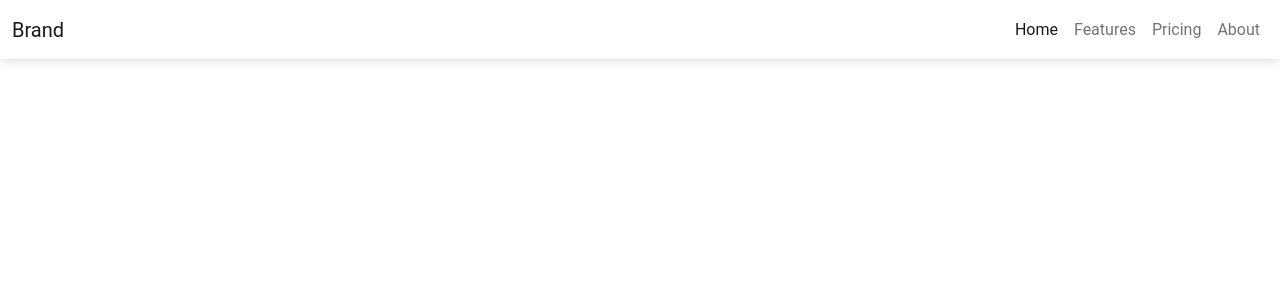
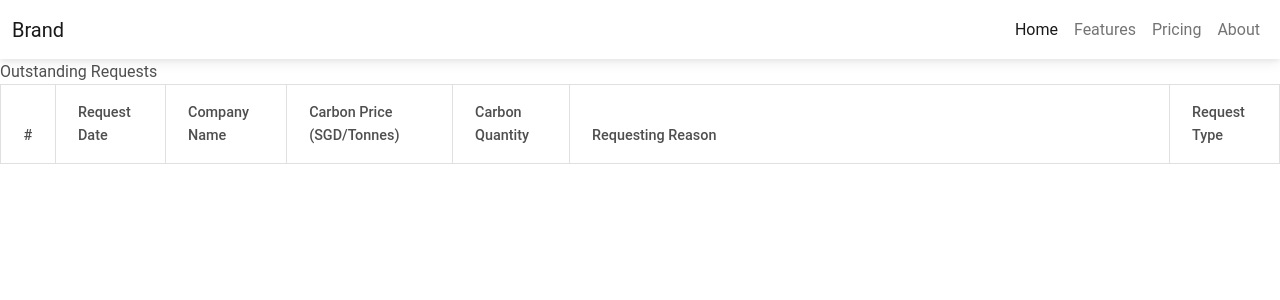
Before and after one commit to glenyoo/dbshack, a React (Create React App) app in the folder frontend/: page / in a window 1280 px wide. Shown: the top 300 px of the page. Built offline with nearby package versions, Linux system fonts and the light colour scheme.

Commit message:
add request container component

```diff
--- a/frontend/package.json
+++ b/frontend/package.json
@@ -3,9 +3,11 @@
   "version": "0.1.0",
   "private": true,
   "dependencies": {
+    "bootstrap": "^5.3.3",
     "cra-template": "1.2.0",
     "mdb-react-ui-kit": "^9.0.0",
     "react": "^18.3.1",
+    "react-bootstrap": "^2.10.7",
     "react-dom": "^18.3.1",
     "react-router-dom": "^7.1.1",
     "react-scripts": "5.0.1"
--- a/frontend/src/App.js
+++ b/frontend/src/App.js
@@ -5,12 +5,14 @@ import 'mdb-react-ui-kit/dist/css/mdb.min.css'
 // src/App.js
 import React from 'react';
 import AppNavbar from './components/Navbar';
+import RequestContainer from './components/RequestContainer';
 import 'mdb-react-ui-kit/dist/css/mdb.min.css'
 
 function App() {
   return (
     <div>
       <AppNavbar />
+      <RequestContainer />
       {/* Other components */}
     </div>
   );
--- /dev/null
+++ b/frontend/src/components/RequestContainer.jsx
@@ -0,0 +1,38 @@
+import React from 'react'
+import Table from 'react-bootstrap/Table';
+
+const RequestContainer = () => {
+    const data = [
+        {
+            requestDate: "11/01/2025",
+            companyName: "Test",
+            createdDatetime: "11/01/2025 09:01:00",
+            carbonPrice: "1",
+            requestReason: "Projected excess carbon credits for 2025",
+            requestType: "Sell"
+        }
+    ]
+
+  return (
+    <>
+        <div>Outstanding Requests</div>
+    <Table striped bordered hover>
+      <thead>
+        <tr>
+          <th>#</th>
+          <th>Request Date</th>
+          <th>Company Name</th>
+          <th>Carbon Price (SGD/Tonnes)</th>
+          <th>Carbon Quantity</th>
+          <th style={{width: '600px'}}>Requesting Reason</th>
+          <th>Request Type</th>
+        </tr>
+      </thead>
+      <tbody>
+      </tbody>
+    </Table>
+    </>
+  )
+}
+
+export default RequestContainer
```
Also changed, not shown: frontend/src/pages/Login.jsx (added, +70 -0 lines), frontend/src/components/Request.jsx (added), 1 other file (tests, documents, lock files or other folders).
